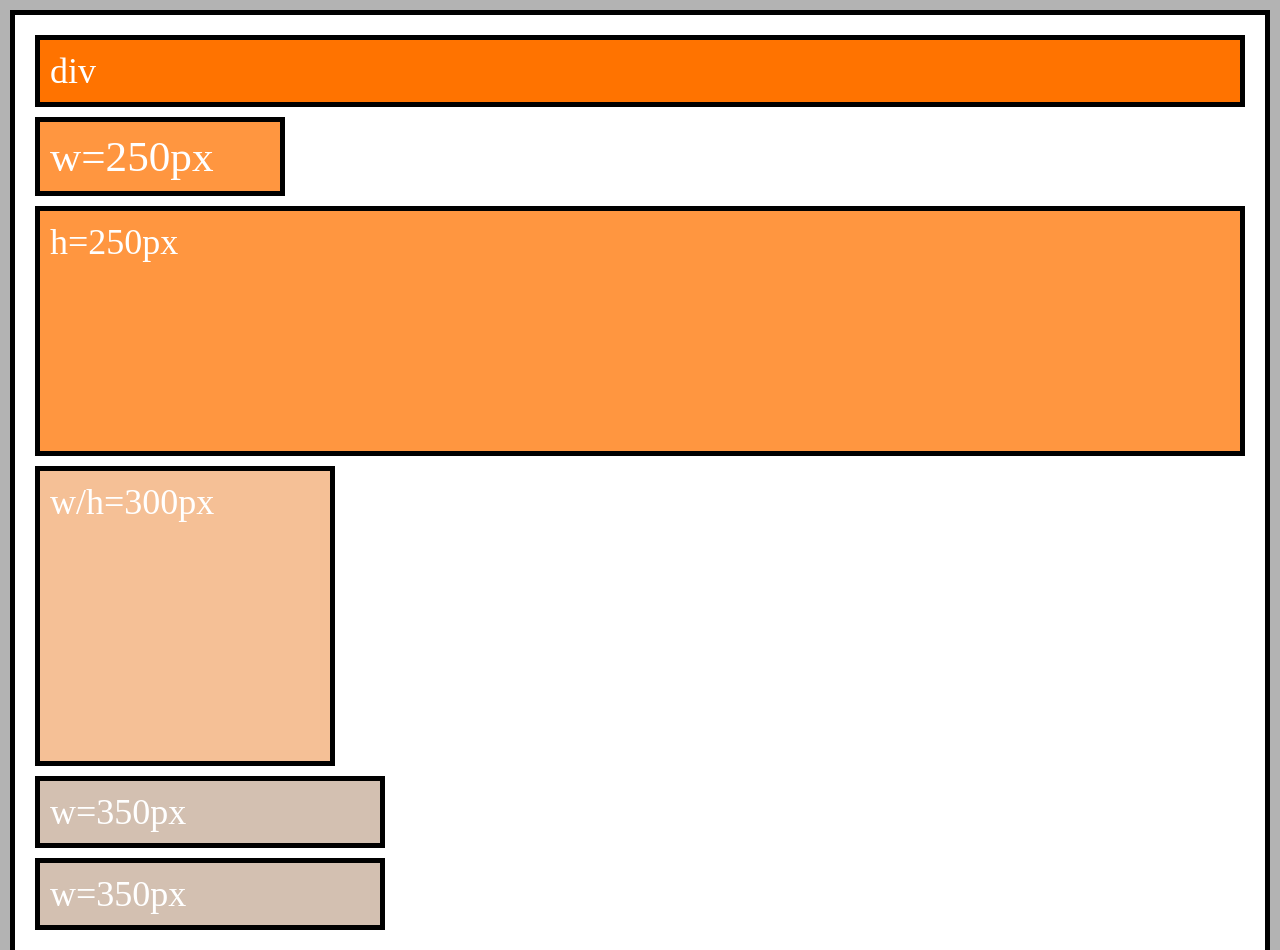
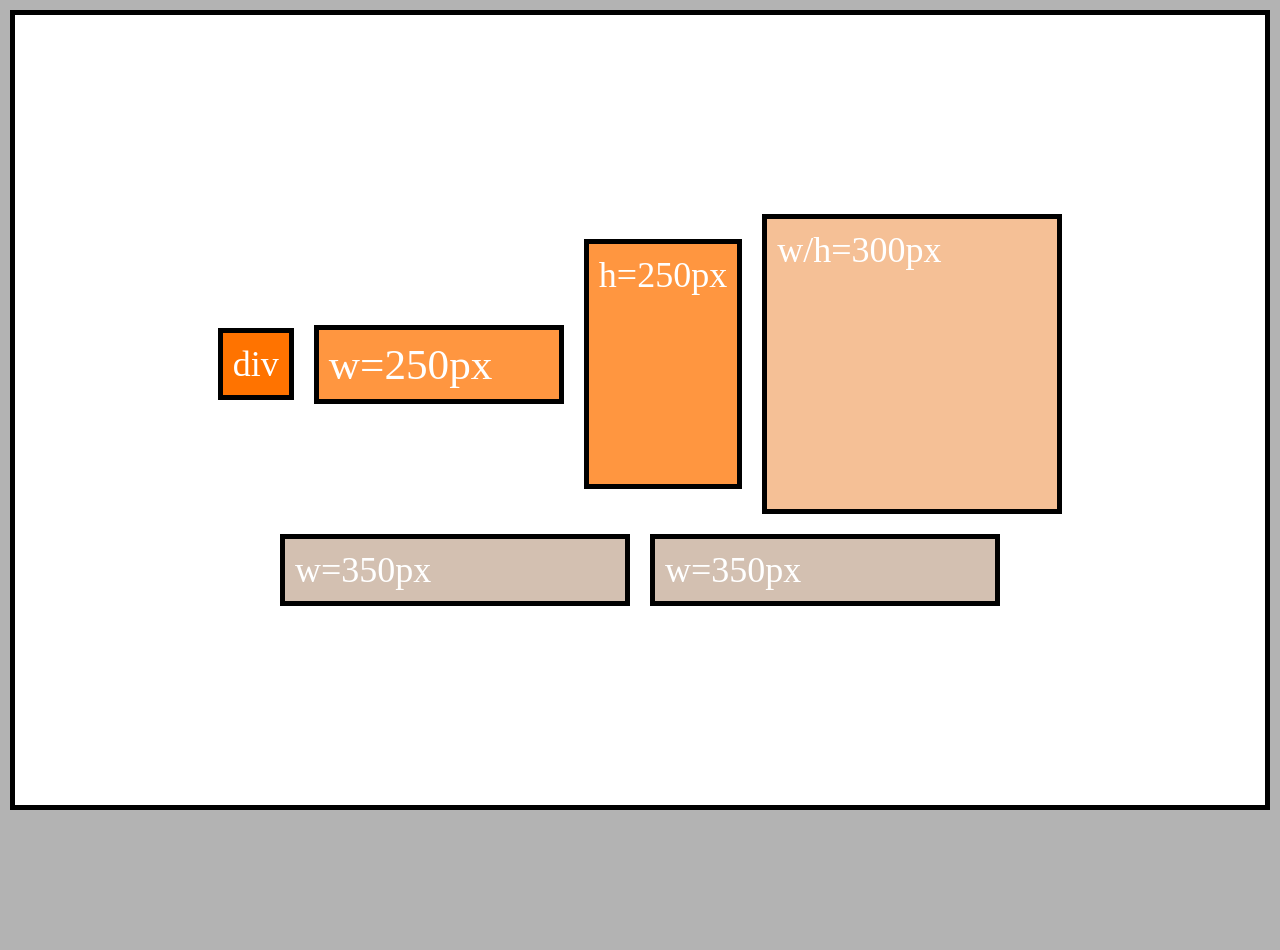
Before and after one commit to TranXuanHoang/TheWeb, a website: page CSS/02-flexbox/index.html in a window 1280 px wide. Shown: the top 950 px of the page. After the commit the page ends 820 px from the top, so only its background shows below. Drawn offline with Linux system fonts and the light colour scheme.

Commit message:
Apply flexbox layout to flex-container class

```diff
--- a/CSS/02-flexbox/main.css
+++ b/CSS/02-flexbox/main.css
@@ -18,6 +18,13 @@ body {
   background: white;
   padding: 10px;
   border: 5px solid black;
+  height: 800px;
+  display: flex;
+  flex-direction: row;
+  flex-wrap: wrap;
+  align-items: center;
+  justify-content: center;
+  align-content: center;
 }
 
 .item-1 {
```
Also changed, not shown: CSS/02-flexbox/README.md.
